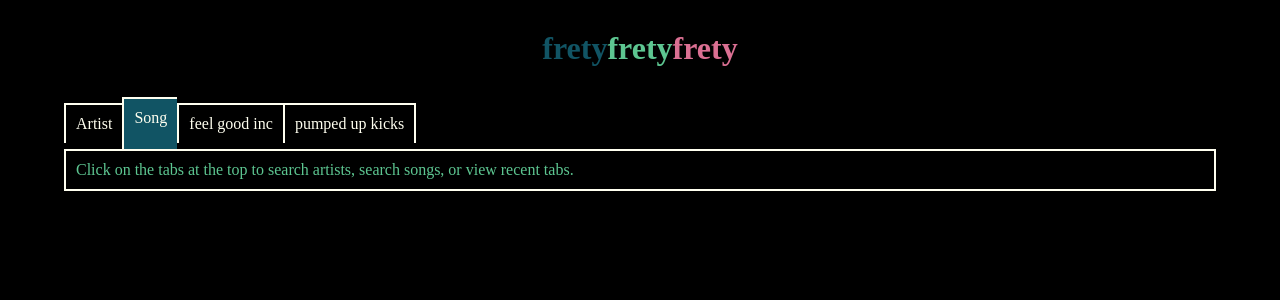
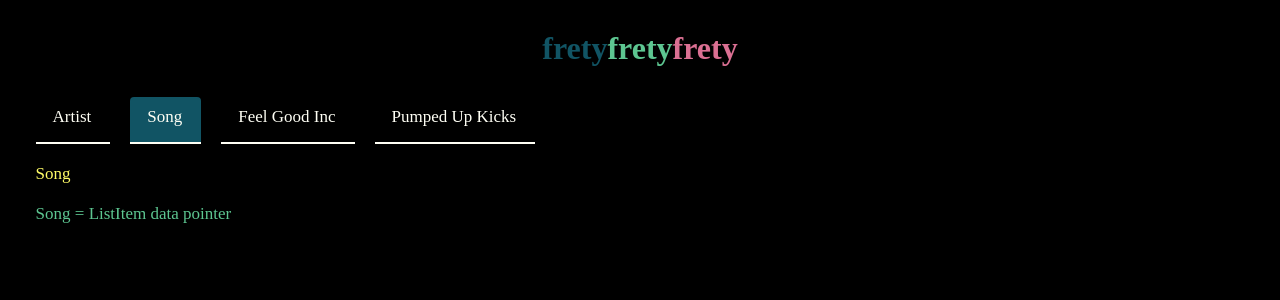
Before and after one commit to velazmig3200/frety-root, a React app: page / in a window 1280 px wide. Shown: the top 300 px of the page. Built offline with nearby package versions, Linux system fonts and the light colour scheme.

Commit message:
restructured App
changed component structure, solved nav bar not working properly, slight change to styling.

```diff
--- a/src/App.js
+++ b/src/App.js
@@ -1,46 +1,52 @@
 import React, { Component } from "react";
 import Header from "./components/Header";
 import Page from "./components/Page";
-import PageWindow from "./components/PageWindow";
 import cc from "./components/styles/classChain";
-import ClickPage from "./components/ClickPage";
 
 class App extends Component {
+	constructor(props) {
+		super(props);
+
+		this.state = {
+			elements: []
+		};
+	}
+
 	elements = [];
-	active = "Artist";
 
-	addPage(x) {
-		let xSplit = x.trim().split(",");
-		if (xSplit == "," || xSplit == "") {
-			return;
-		}
-		for (let i = 0; i < xSplit.length; i++) {
-			i == xSplit.length - 1
-				? (this.elements[this.elements.length + i] = (
-						<Page
-							key={Math.random()}
-							pageName={xSplit[i]}
-							// active={this.active}
-							lastEL={true}
-						/>
-				  ))
-				: (this.elements[this.elements.length + i] = (
-						<Page
-							key={Math.random()}
-							pageName={xSplit[i]}
-							// active={this.active}
-						/>
-				  ));
-		}
-		// return this.elements;
-	}
+	// addPage(x) {
+	// 	let xSplit = x.trim().split(",");
+	// 	if (xSplit == "," || xSplit == "") {
+	// 		return;
+	// 	}
+	// 	for (let i = 0; i < xSplit.length; i++) {
+	// 		i == xSplit.length - 1
+	// 			? (this.elements[this.elements.length + i] = (
+	// 					<Page
+	// 						key={Math.random()}
+	// 						pageName={xSplit[i]}
+	// 						// active={this.active}
+	// 						lastEL={true}
+	// 					/>
+	// 			  ))
+	// 			: (this.elements[this.elements.length + i] = (
+	// 					<Page
+	// 						key={Math.random()}
+	// 						pageName={xSplit[i]}
+	// 						// active={this.active}
+	// 					/>
+	// 			  ));
+	// 	}
+	// 	// return this.elements;
+	// }
 
 	render() {
 		return (
 			<div>
 				<Header />
-				<main className={cc("page", "pageContainer")}>
-					<nav style={{ display: "flex" }}>
+				<Page Artist="Artist" Song="Song" />
+
+				{/* <nav style={{ display: "flex" }}>
 					{this.addPage("feel good inc,pumped up kicks")}
 					<Page pageName="Artist" active={this.active} />
 					<Page
@@ -49,12 +55,7 @@ class App extends Component {
 						lastEL={this.elements.length == 0}
 					/>
 					{this.elements}
-					</nav>
-
-					<section>
-						<PageWindow />
-					</section>
-				</main>
+				</nav> */}
 			</div>
 		);
 	}
--- /dev/null
+++ b/src/components/DefaultPage.js
@@ -0,0 +1,21 @@
+import React, { Component } from "react";
+import cc from "./styles/classChain";
+
+class DefaultPage extends Component {
+	render() {
+		return (
+			<div className={cc("page", "pageWindow")}>
+				<p style={{ color: "var(--highlight)" }}>
+					frety is now gluten free!
+				</p>
+				<br />
+				<p>
+					Click on the tabs at the top to search artists, search
+					songs, or view recent tabs.
+				</p>
+			</div>
+		);
+	}
+}
+
+export default DefaultPage;
--- /dev/null
+++ b/src/components/ListItem.js
@@ -0,0 +1,15 @@
+import React, { Component } from "react";
+import cc from "./styles/classChain";
+
+class ListItem extends Component {
+	render() {
+		const { dataPointer } = this.props;
+		return (
+			<div>
+				<p>{dataPointer} = ListItem data pointer</p>
+			</div>
+		);
+	}
+}
+
+export default ListItem;
--- a/src/components/Page.js
+++ b/src/components/Page.js
@@ -1,52 +1,73 @@
 import React, { Component } from "react";
+import PageWindow from "./PageWindow";
 import cc from "./styles/classChain";
-import ClickPage from "./ClickPage";
 
 class Page extends Component {
 	constructor(props) {
 		super(props);
 
 		this.state = {
-			Artist: false,
-			Song: true
+			activePage: "Song",
+			page1: "Feel Good Inc",
+			page2: "Pumped Up Kicks"
 		};
-
-		this.click = this.click.bind(this);
 	}
 
 	click(x) {
-		this.setState(state => ({
-			...state,
-			[x]: !state[x]
-		}));
-		console.log(this.state);
-		// x = "Song";
-		// this.setState(state => ({
-		// 	...state,
-		// 	[x]: !state[x]
-		// }));
+		x == this.state.activePage
+			? this.setState({ activePage: "" })
+			: this.setState({ activePage: x });
 	}
 
-	// click(x, y) {
-	// 	this.setState(
-	// 		state => ({
-	// 			active: (state.active = y.toString())
-	// 		})
-	// 		// console.log(x, ":", y)
-	// 	);
-	// 	this.render();
-	// 	// this.setState({ active: y });
-	// 	// console.log(x, ":", y);
-	// 	// console.log("click: ", this.props.active, ": ", this.props.pageName);
-	// }
-
 	render() {
-		const { lastEL, pageName } = this.props;
-		const { Artist, Song } = this.state;
-		// console.log(this.state);
+		const { Artist, Song } = this.props;
+		const { page1, page2, activePage } = this.state;
 		return (
 			<div>
-				<p
+				<main className={cc("page", "pageContainer")}>
+					<nav>
+						<p
+							onClick={() => this.click(Artist)}
+							className={cc(
+								"page",
+								`page ${activePage == Artist}?active`
+							)}>
+							{Artist}
+						</p>
+						<p
+							onClick={() => this.click(Song)}
+							className={cc(
+								"page",
+								`page ${activePage == Song}?active`
+							)}>
+							{Song}
+						</p>
+						<p
+							onClick={() => this.click(page1)}
+							className={cc(
+								"page",
+								`${page1 != ""}?page ${
+									activePage == page1
+								}?active`
+							)}>
+							{page1}
+						</p>
+						<p
+							onClick={() => this.click(page2)}
+							className={cc(
+								"page",
+								`${page2 != ""}?page ${
+									activePage == page2
+								}?active`
+							)}>
+							{page2}
+						</p>
+					</nav>
+
+					<section>
+						<PageWindow activePage={activePage} />
+					</section>
+					{/* <p
 					onClick={() => this.click(pageName)}
 					className={cc(
 						"page",
@@ -54,7 +75,8 @@ class Page extends Component {
 						 ${this.state[pageName]}?active topMargin unselectable`
 					)}>
 					{pageName}
-				</p>
+					</p> */}
+				</main>
 			</div>
 		);
 	}
--- a/src/components/PageWindow.js
+++ b/src/components/PageWindow.js
@@ -1,16 +1,19 @@
 import React, { Component } from "react";
+import ListItem from "./ListItem";
+import DefaultPage from "./DefaultPage";
 import cc from "./styles/classChain";
 
 class PageWindow extends Component {
 	render() {
+		const { activePage } = this.props;
+		if (activePage == "") {
+			return <DefaultPage />;
+		}
 		return (
-			<div>
-				<p
-					style={{ marginTop: "0px", color: "var(--main" }}
-					className={cc("page", "border")}>
-					Click on the tabs at the top to search artists, search
-					songs, or view recent tabs.
-				</p>
+			<div className={cc("page", "pageWindow")}>
+				<p style={{ color: "var(--highlight2)" }}>{activePage}</p>
+				<br />
+				<ListItem dataPointer={activePage} />
 			</div>
 		);
 	}
--- a/src/components/styles/aa-theme.css
+++ b/src/components/styles/aa-theme.css
@@ -2,11 +2,13 @@
     --dark: hsl(192, 71%, 23%);
     --main: hsl(150, 48%, 57%);
     --main2: hsl(170, 48%, 57%);
+    --main3: hsla(150, 48%, 57%, 0.2);
     --highlight: palevioletred;
-    --highlight2: hsl(60, 100%, 71%);
+    /* --highlight2: hsl(60, 100%, 71%);  */
+    --highlight2: hsl(59, 100%, 70%);
 
     --black: black;
-    --white: hsl(60, 100%, 97%);
+    --white: hsl(60, 100%, 98%);
     --gray: hsl(32, 10%, 74%);
 
     color: var(--white);
--- a/src/components/styles/page.module.css
+++ b/src/components/styles/page.module.css
@@ -5,41 +5,33 @@
     --activeSpacing: 8px;
 }
 
-.center {
-    display: flex;
-    justify-content: center;
+.page {
+        float: left;
+        user-select: none;
+        padding: 10px 19px 10px 17px;
+        border-bottom: 2px solid var(--white);
+        height: 25px;
+        margin: 0px 10px;
+    }
+    .active {
+        background-color: var(--dark);
+        margin-top: 0px;
+        border-radius: 4px 4px 0px 0px;
 }
 
-.border {
-        border: var(--borderW) solid var(--white);
-        padding: 10px;
-    }
-    .noBorderRight {
-        border-right: 0px;
-    }
-    .noBorderBottom {
-        border-bottom: 0px;
+.pageWindow {
+    background-color: black;
+    padding: 10px;
+    margin-top: 10px;
+    color: var(--main)
 }
 
-
-.topMargin {
-    margin-top: 6px;
-}
 
 .pageContainer {
     display: flex;
     flex-direction: column;
-    margin: 0px 5%;
-}
-
-.active {
-    background-color: var(--dark);
-    height: 30px;
-    margin-top: 0px;
-}
-
-.unselectable {
-    user-select: none;
+    margin: 0px 2%;
+    font-size: 17px;
 }
 
 /*unused*/
@@ -51,3 +43,23 @@
     padding-bottom: 0px;
     margin-bottom: 0px;
 }
+.topMargin {
+    margin-top: 6px;
+}
+.center {
+    display: flex;
+    justify-content: center;
+}
+.border {
+        border: 1px solid var(--white) ;
+        padding: 10px;
+    }
+    .border:last-child {
+        background-color: rgba(255,0,0,0.2);
+    }
+    .noBorderRight {
+        border-right: 0px;
+    }
+    .noBorderBottom {
+        border-bottom: 0px;
+}
```
Also changed, not shown: src/components/SongItem.js (deleted, +0 -14 lines). Lines whose indentation alone changed are shown as unchanged.
